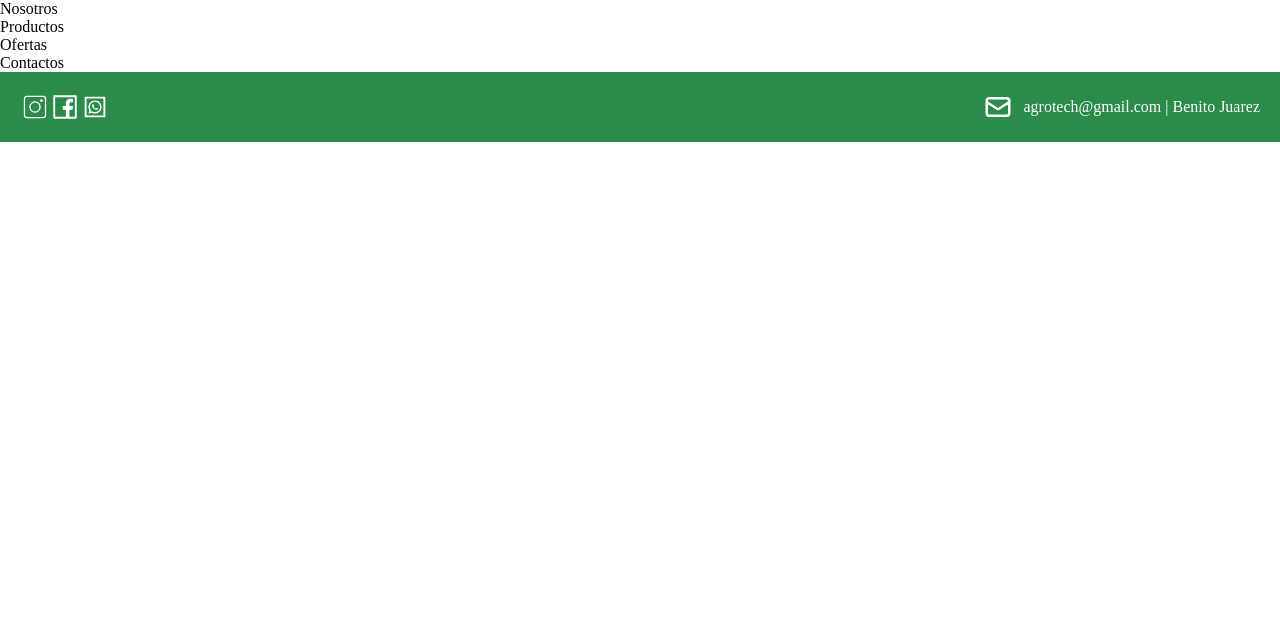
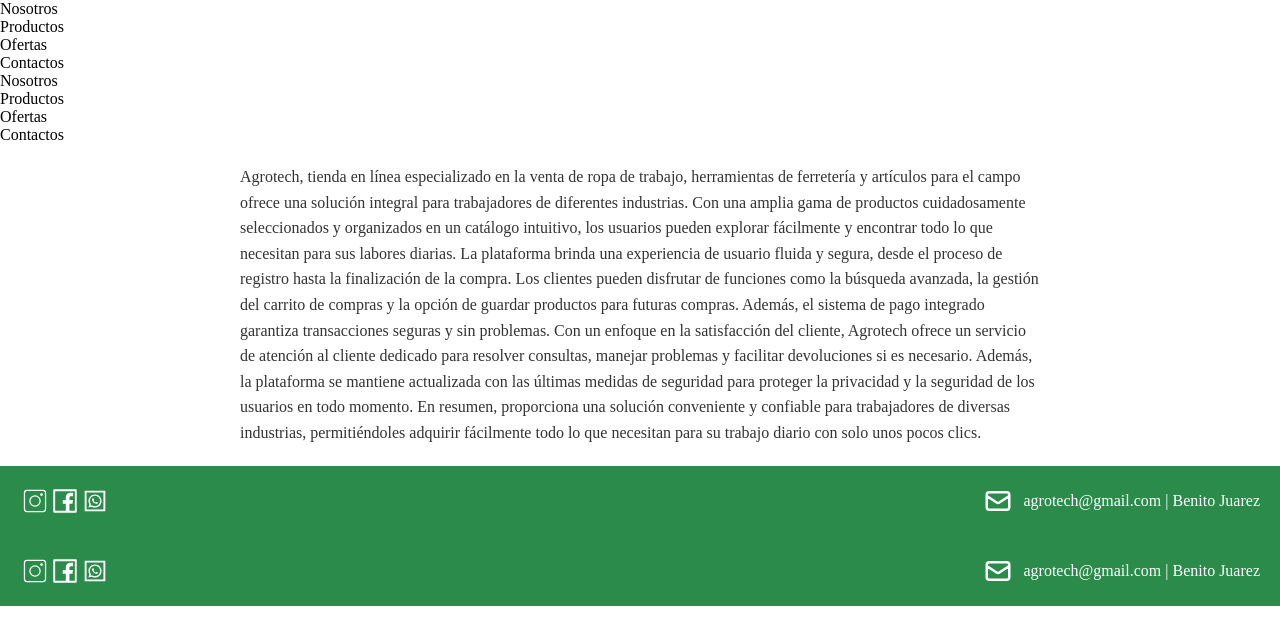
Before and after one commit to AssannAnabel/proyectoFinal2024, a React (Vite) app in the folder frontend/: page / in a window 1280 px wide. Shown: the top 644 px of the page. Built offline with nearby package versions, Linux system fonts and the light colour scheme.

Commit message:
creacion carpeta page,y page About

```diff
--- a/frontend/src/App.jsx
+++ b/frontend/src/App.jsx
@@ -1,12 +1,13 @@
 import Nav from "./components/Nav"
 import Footer from "./components/Footer"
+import About from "./pages/About"
 
 function App() {
 
   return (
     <>
-
       <Nav/>
+      <About/>
     <Footer/>
     </>
 
--- /dev/null
+++ b/frontend/src/pages/About.jsx
@@ -0,0 +1,24 @@
+import React from 'react';
+import Nav from '../components/Nav';
+import Footer from '../components/Footer';
+import '../styles/About.css';
+
+
+function About() {
+    return (
+        <>
+            <div>
+                <Nav />
+            </div>
+            <div className="about-container">
+                <p>Agrotech, tienda en línea especializado en la venta de ropa de trabajo, herramientas de ferretería y artículos para el campo ofrece una solución integral para trabajadores de diferentes industrias. Con una amplia gama de productos cuidadosamente seleccionados y organizados en un catálogo intuitivo, los usuarios pueden explorar fácilmente y encontrar todo lo que necesitan para sus labores diarias.
+                    La plataforma brinda una experiencia de usuario fluida y segura, desde el proceso de registro hasta la finalización de la compra. Los clientes pueden disfrutar de funciones como la búsqueda avanzada, la gestión del carrito de compras y la opción de guardar productos para futuras compras. Además, el sistema de pago integrado garantiza transacciones seguras y sin problemas.
+                    Con un enfoque en la satisfacción del cliente, Agrotech ofrece un servicio de atención al cliente dedicado para resolver consultas, manejar problemas y facilitar devoluciones si es necesario. Además, la plataforma se mantiene actualizada con las últimas medidas de seguridad para proteger la privacidad y la seguridad de los usuarios en todo momento.
+                    En resumen, proporciona una solución conveniente y confiable para trabajadores de diversas industrias, permitiéndoles adquirir fácilmente todo lo que necesitan para su trabajo diario con solo unos pocos clics.
+                </p>
+            </div>
+            <Footer />
+        </>
+    );
+}
+export default About
--- /dev/null
+++ b/frontend/src/styles/About.css
@@ -0,0 +1,11 @@
+.about-container {
+    max-width: 800px;
+    margin: 0 auto;
+    padding: 20px;
+}
+
+.about-container p {
+    font-size: 16px;
+    line-height: 1.6;
+    color: #333;
+}
```
